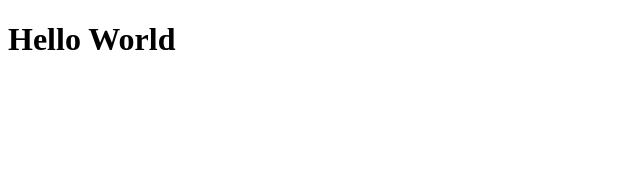
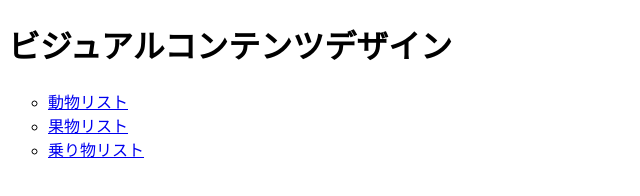
Before and after one commit to Shinji-Sugasawa/VisualCont, a plain HTML site: page index.html in a window 1280 px wide. Shown: the whole page, without its empty margins (0-640 px from the left). Drawn offline with Linux system fonts and the light colour scheme.

Commit message:
Update index.html

```diff
--- a/index.html
+++ b/index.html
@@ -3,10 +3,14 @@
 <head>
     <meta charset="UTF-8">
     <meta name="viewport" content="width=device-width, initial-scale=1.0">
-    <title>こんにちは</title>
+    <title>Visual Content Design</title>
 </head>
 <body>
-    <h1>Hello World</h1>
-
+    <h1>ビジュアルコンテンツデザイン</h1>
+    <ul style="list-style-type: circle">
+    <li><a href="./sample1.html">動物リスト</a></li>
+    <li><a href="./sample2.html">果物リスト</a></li>
+    <li><a href="./sample3.html">乗り物リスト</a></li>
+    </ul>
 </body>
 </html>
```
